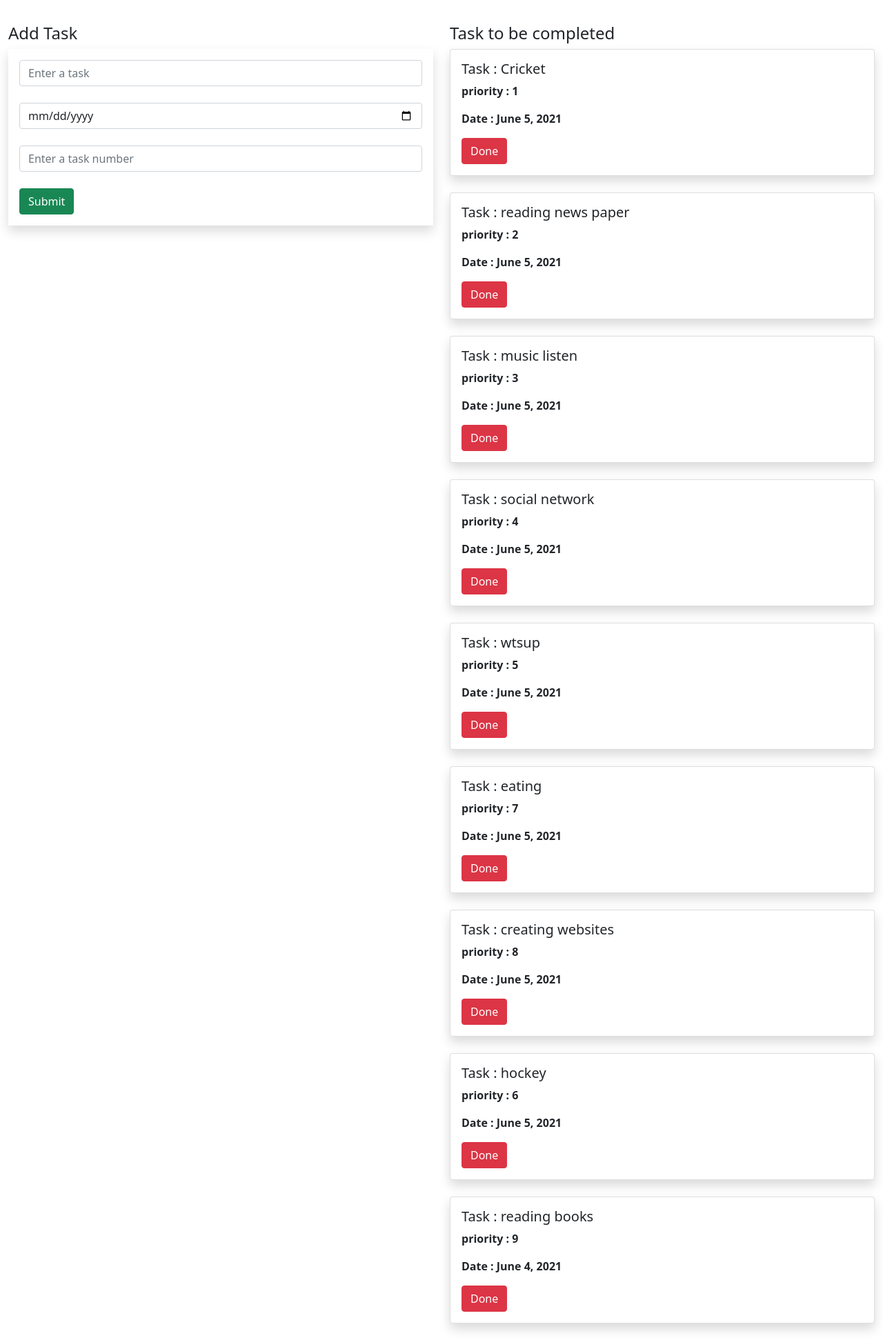
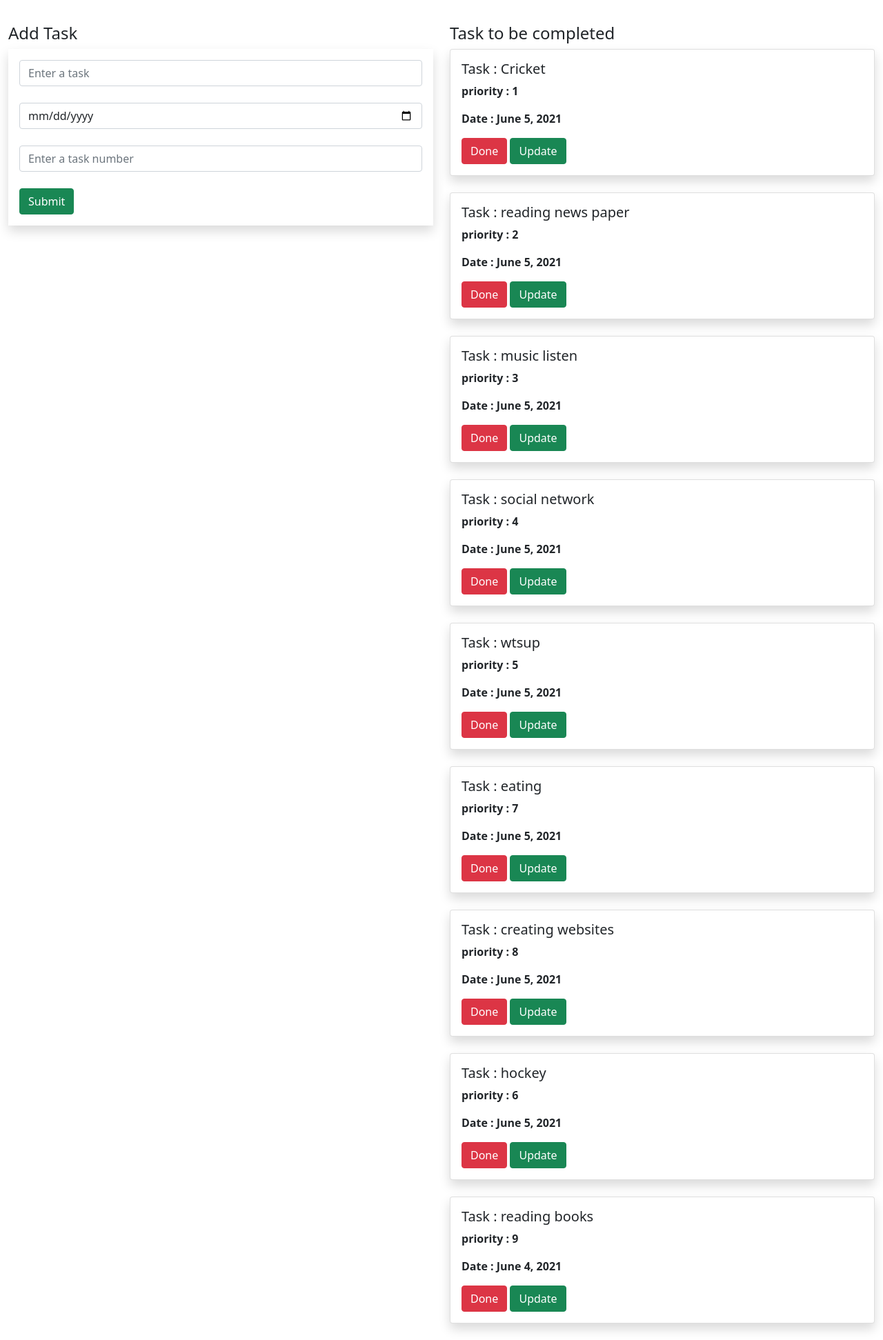
Before and after one commit to Ashok-reddy340/todo, a Django app: page / in a window 1280 px wide. Shown: the part 216-2159 px from the top of the page at 69% size. Run offline with Django 3.2, Linux system fonts and the light colour scheme; data comes from the database, SQL or seed files in the repository.

Commit message:
create update button

```diff
--- a/mysite/Myapp/templates/Myapp/index.html
+++ b/mysite/Myapp/templates/Myapp/index.html
@@ -40,6 +40,8 @@
                     <p><b>priority : {{ task.priority }}</b></p>
                     <p><b>Date : {{ task.date }}</b></p>
                     <a class="btn btn-danger" href="{% url 'delete' task.id %}">Done</a>
+                    <a class="btn btn-success" href="{% url 'update' task.id %}">Update</a>
+
                 </div>
             </div>
             <br>
```
